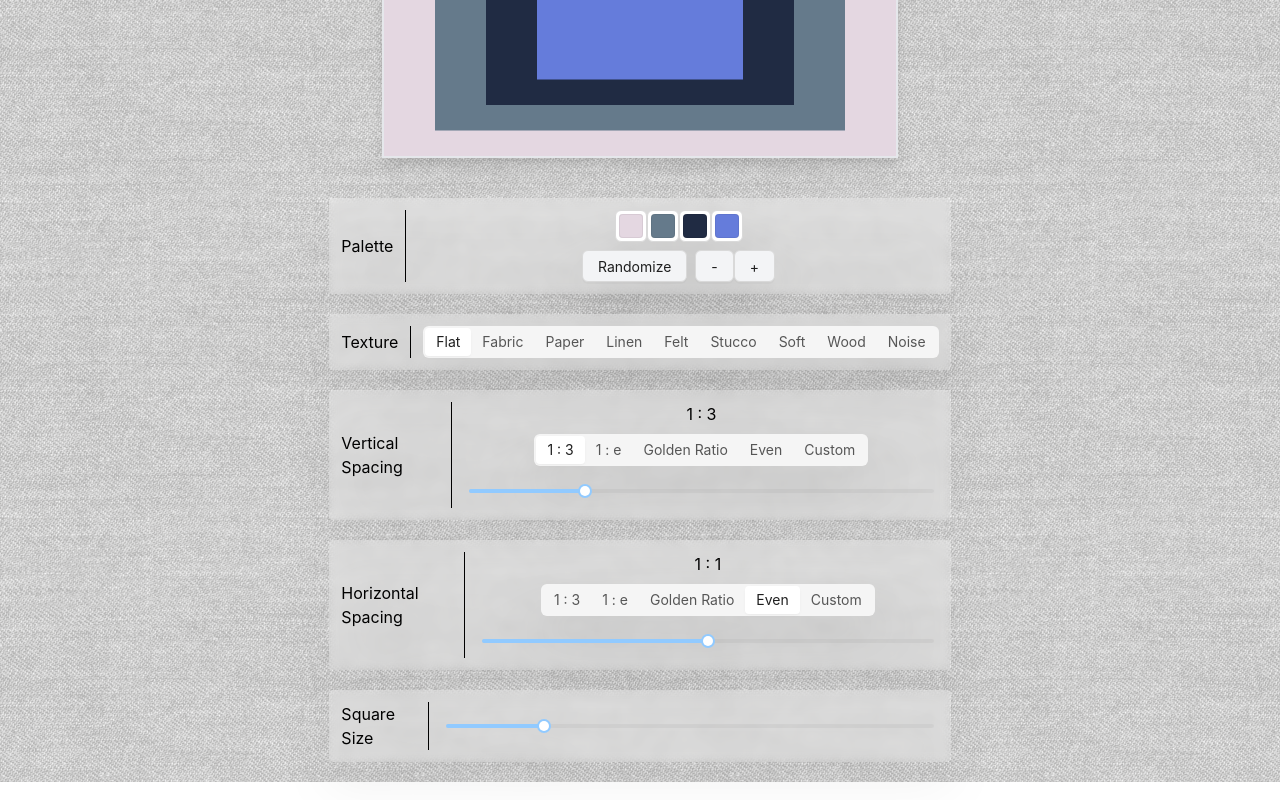
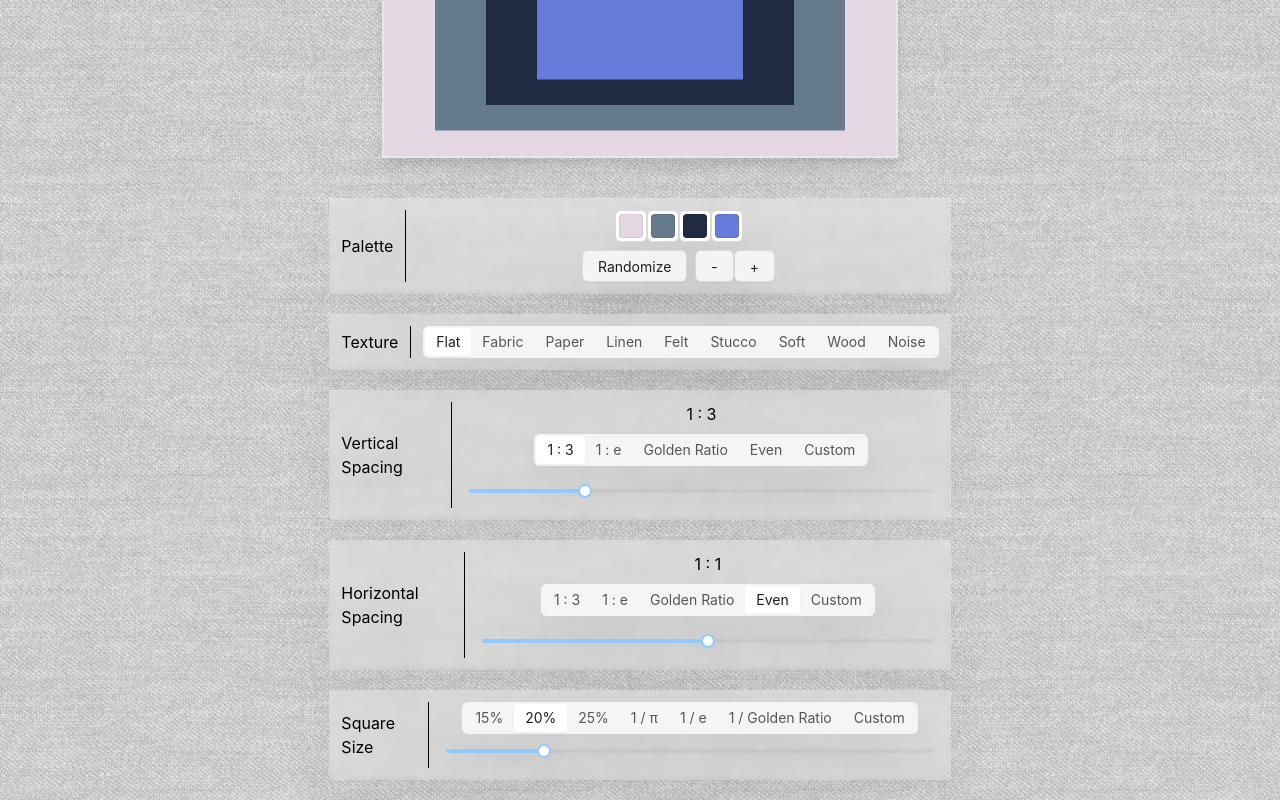
Before and after one commit to christianscarlett/josef, a React (Create React App) app: page / in a window 1280 px wide. Shown: the part 470-1270 px from the top of the page. Built offline with nearby package versions, Linux system fonts and the light colour scheme.

Commit message:
add quick options to square size

```diff
--- a/src/components/SpacingController.tsx
+++ b/src/components/SpacingController.tsx
@@ -86,7 +86,6 @@ function SpacingController(props: SpacingControllerProps) {
           onSpacingUpdated(spacingOptionToSpacing(v, spacing));
         }}
       />
-      <div className="flex self-stretch">
       <div className="w-full">
         <Slider
           value={spacing}
@@ -106,7 +105,6 @@ function SpacingController(props: SpacingControllerProps) {
         />
       </div>
     </div>
-    </div>
   );
 }
 
--- a/src/components/SquareSizeController.tsx
+++ b/src/components/SquareSizeController.tsx
@@ -1,4 +1,5 @@
-import { Slider } from "antd";
+import { Segmented, Slider } from "antd";
+import { useState } from "react";
 
 export interface OnSquareSizeUpdated {
   (n: number): void;
@@ -9,13 +10,73 @@ interface SquareSizeControllerProps {
   onSquareSizeUpdated: OnSquareSizeUpdated;
 }
 
+enum SquareSizeOption {
+  Fifteen = "15%",
+  Twenty = "20%",
+  TwentyFive = "25%",
+  OneOverPi = "1 / π",
+  OneOverE = "1 / e",
+  OneOverGoldenRatio = "1 / Golden Ratio",
+  Custom = "Custom",
+}
+
+const squareSizeOptionToValue = function (
+  o: SquareSizeOption,
+  default_: number
+): number {
+  switch (o) {
+    case SquareSizeOption.Fifteen:
+      return 0.15;
+    case SquareSizeOption.Twenty:
+      return 0.2;
+    case SquareSizeOption.TwentyFive:
+      return 0.25;
+    case SquareSizeOption.OneOverPi:
+      return 1 / Math.PI;
+    case SquareSizeOption.OneOverE:
+      return 1 / Math.E;
+    case SquareSizeOption.OneOverGoldenRatio:
+      return 1 / 1.618;
+    default:
+      return default_;
+  }
+};
+
+const squareSizeToSquareSizeOption = function (
+  squareSize: number
+): SquareSizeOption {
+  for (const option of Object.values(SquareSizeOption)) {
+    if (
+      Math.abs(squareSize - squareSizeOptionToValue(option, squareSize)) < 0.001
+    ) {
+      return option;
+    }
+  }
+  return SquareSizeOption.Custom;
+};
+
 function SquareSizeController(props: SquareSizeControllerProps) {
   const { squareSize, onSquareSizeUpdated } = props;
+  const [squareSizeOption, setSquareSizeOption] = useState(
+    squareSizeToSquareSizeOption(squareSize)
+  );
   return (
+    <div className="flex flex-col items-center w-full">
+      <Segmented
+        value={squareSizeOption}
+        options={Object.values(SquareSizeOption)}
+        onChange={(o) => {
+          const option = o as unknown as SquareSizeOption;
+          const value = squareSizeOptionToValue(option, squareSize);
+          setSquareSizeOption(option);
+          onSquareSizeUpdated(value);
+        }}
+      />
       <div className="w-full">
         <Slider
           value={squareSize}
           onChange={(n) => {
+            setSquareSizeOption(squareSizeToSquareSizeOption(n));
             onSquareSizeUpdated(n);
           }}
           min={0}
@@ -26,6 +87,7 @@ function SquareSizeController(props: SquareSizeControllerProps) {
           }}
         />
       </div>
+    </div>
   );
 }
 
```
Lines whose indentation alone changed are shown as unchanged.
